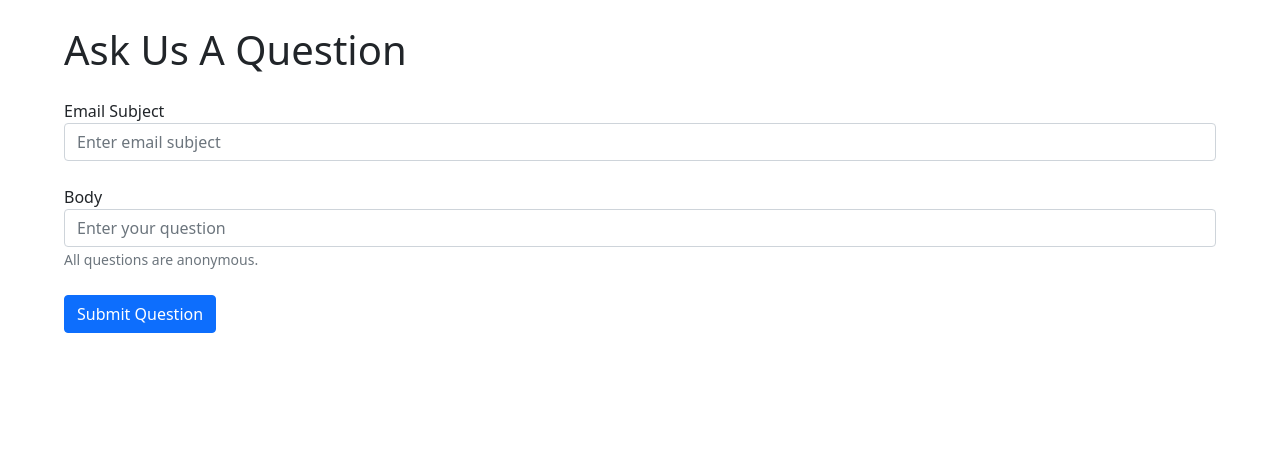
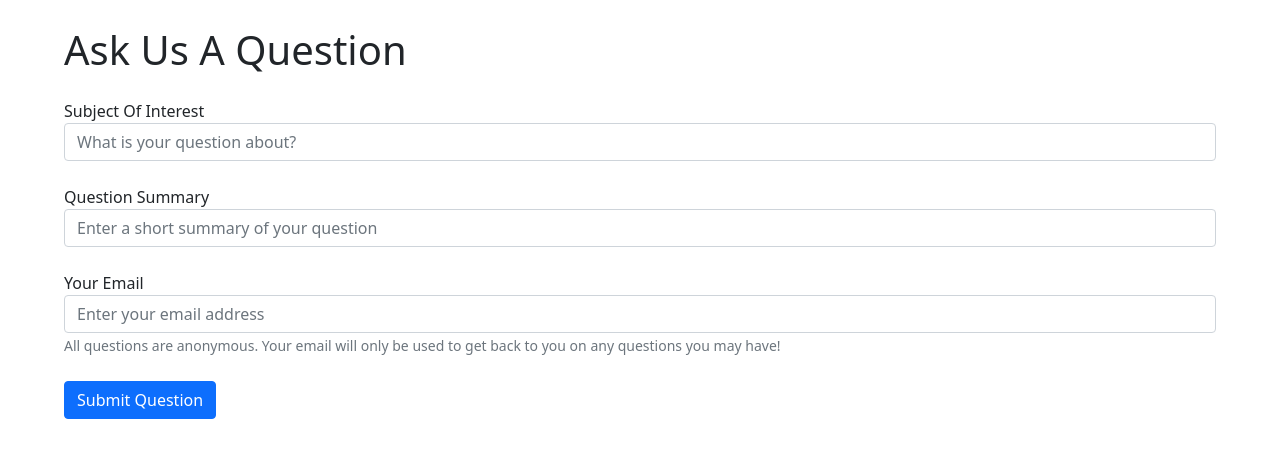
Before and after one commit to AvyukthN/BMES, a Flask app: page /question in a window 1280 px wide. Shown: the part 56-514 px from the top of the page. Run offline with Flask 2, Linux system fonts and the light colour scheme.

Commit message:
updated slack API questionnare flow

```diff
--- a/app.py
+++ b/app.py
@@ -85,6 +85,7 @@ def question():
         if request.form['subject'] and request.form['body']:
             subject = request.form['subject']
             body = request.form['body']
+            email_address = request.form['email_addy']
             env_path = Path('.') / '.env'
             load_dotenv(dotenv_path=env_path)
 
@@ -92,7 +93,7 @@ def question():
 
             response = client.chat_postMessage(
                     channel = '#questions',
-                    text = '{}\n{}'.format(subject, body)
+                    text = '*From:* {}\n\n*{}*\n{}'.format(email_address, subject, body)
             )
 
         """
--- a/templates/question.html
+++ b/templates/question.html
@@ -5,13 +5,15 @@
 
 <form style = 'margin-left: 5%; margin-top: 2%; margin-right: 5%;' method = "POST">
   <div class="form-group">
-    <label for="exampleInputEmail1">Email Subject</label>
-    <input type="text" name = "subject" class="form-control" id="exampleInputEmail1" aria-describedby="emailHelp" placeholder="Enter email subject">
+    <label for="exampleInputEmail1">Subject Of Interest</label>
+    <input type="text" name = "subject" class="form-control" id="exampleInputEmail1" aria-describedby="emailHelp" placeholder="What is your question about?">
   </div></br>
   <div class="form-group">
-    <label for="exampleInputPassword1">Body</label>
-    <input type="text" name = "body" class="form-control" id="exampleInputPassword1" placeholder="Enter your question">
-    <small id="emailHelp" class="form-text text-muted">All questions are anonymous.</small>
+    <label for="exampleInputPassword1">Question Summary</label>
+    <input type="text" name = "body" class="form-control" id="exampleInputPassword1" placeholder="Enter a short summary of your question"></br>
+    <label for="exampleInputPassword1">Your Email</label>
+    <input type="text" name = "email_addy" class="form-control" id="exampleInputPassword1" placeholder="Enter your email address">
+    <small id="emailHelp" class="form-text text-muted">All questions are anonymous. Your email will only be used to get back to you on any questions you may have!</small>
   </div></br>
   <button type="submit" class="btn btn-primary">Submit Question</button>
 </form>
```
